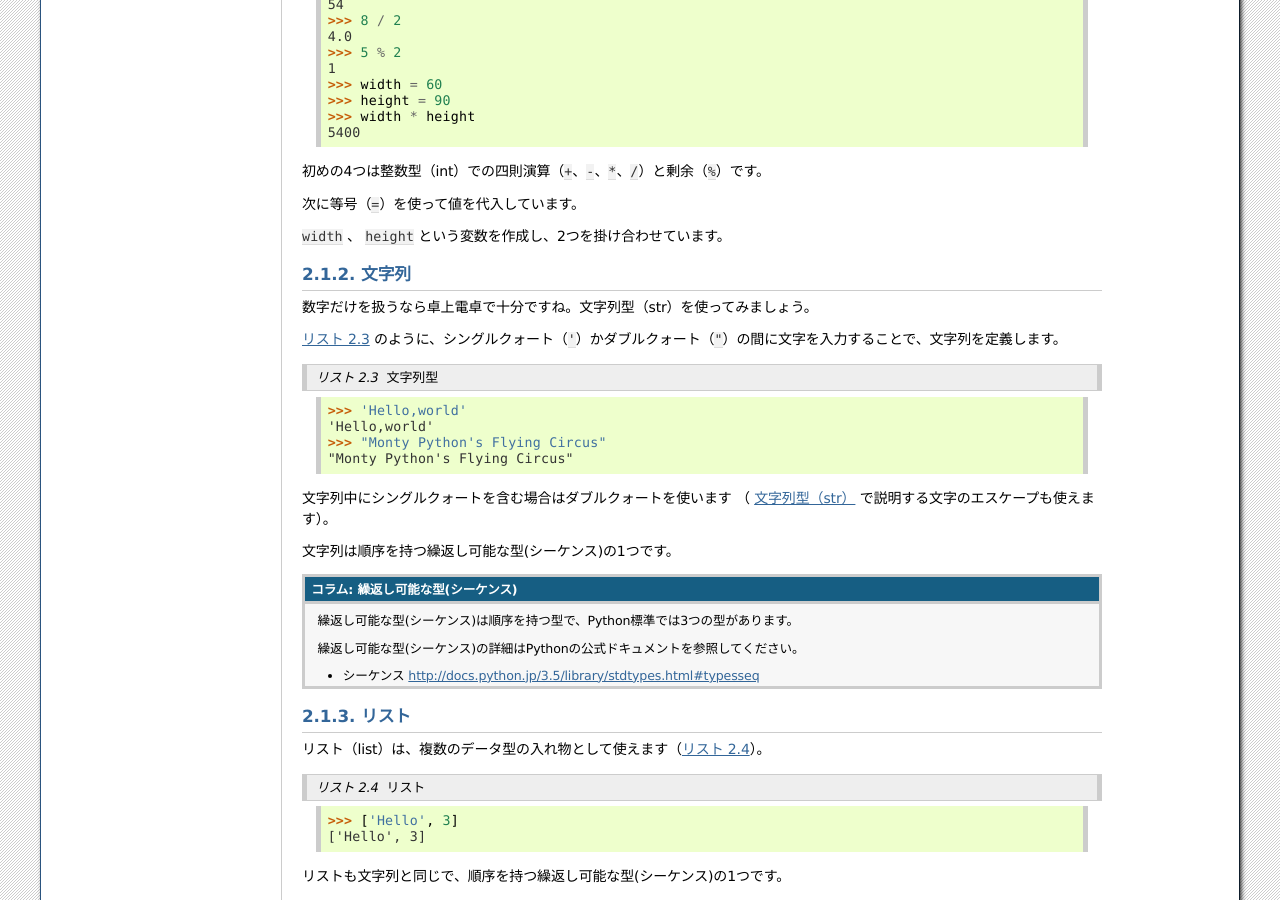
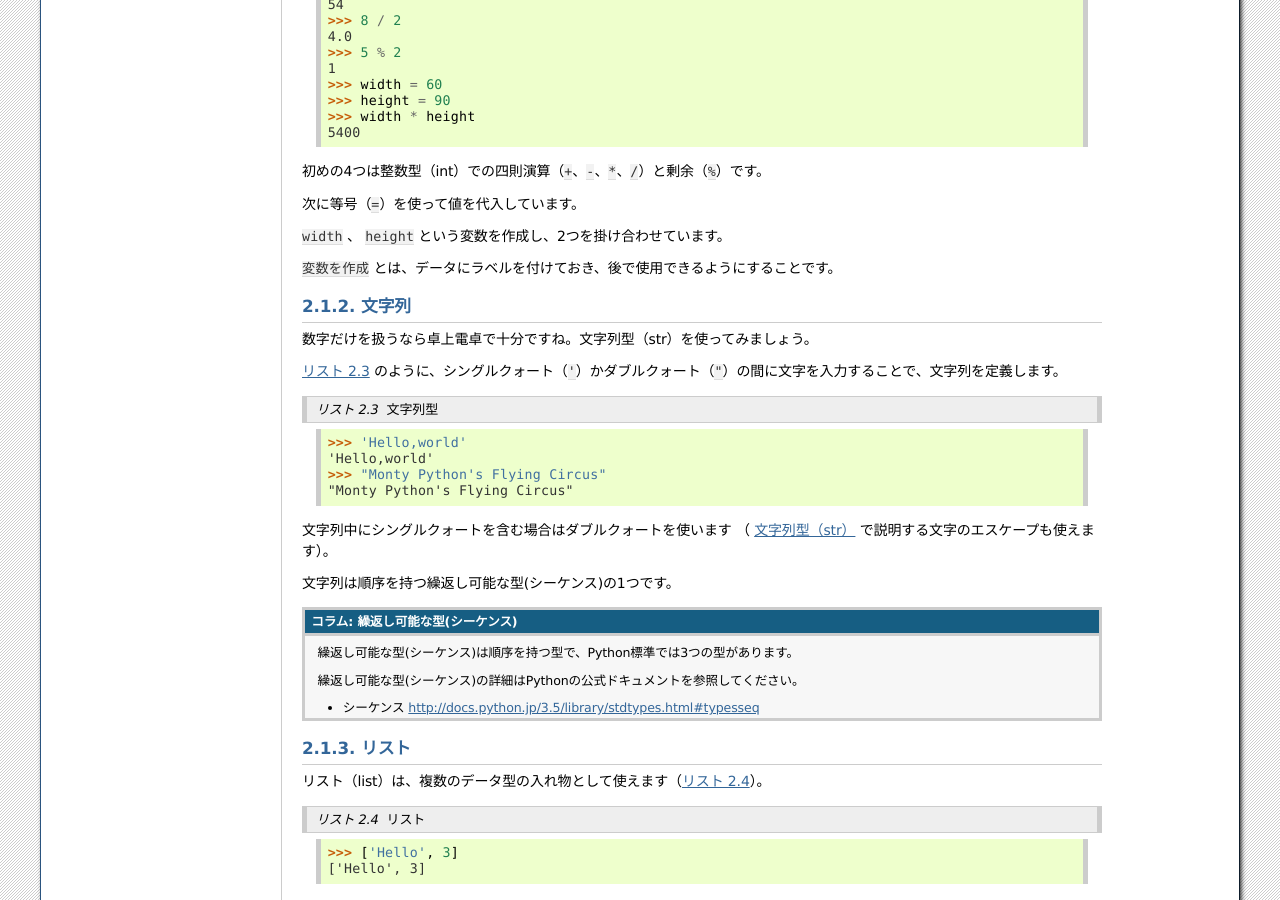
Before and after one commit to pyconjp/pycamp.pycon.jp, a Sphinx documentation site: the page built from source/textbook/2_intro.rst, in a window 1280 px wide and 900 px high, scrolled down 918 px. Built offline with Sphinx 7.4.7, drawn with Linux system fonts in a browser that asks for light colours.

Commit message:
変数の説明を追記 fixed #42

```diff
--- a/source/textbook/2_intro.rst
+++ b/source/textbook/2_intro.rst
@@ -77,6 +77,8 @@ Pythonを電卓にする
 次に等号（``=``）を使って値を代入しています。
 
 ``width`` 、 ``height`` という変数を作成し、2つを掛け合わせています。
+
+``変数を作成`` とは、データにラベルを付けておき、後で使用できるようにすることです。
 
 文字列
 ---------------
```
